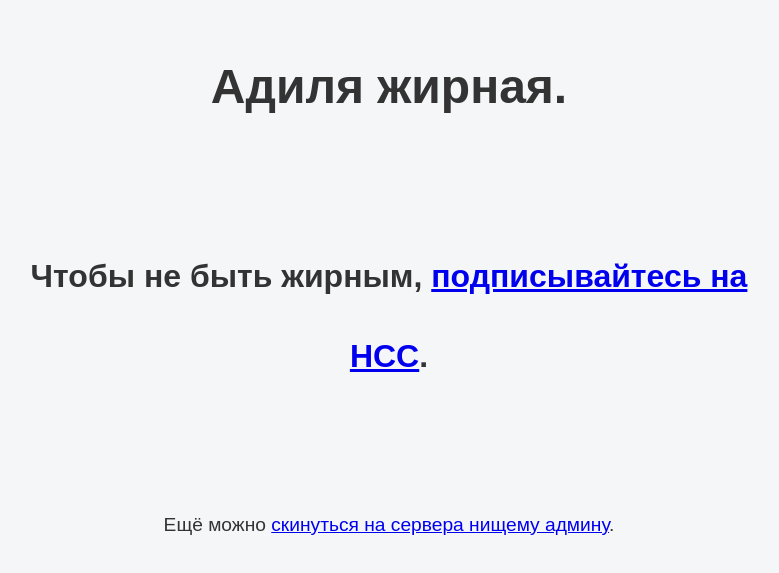
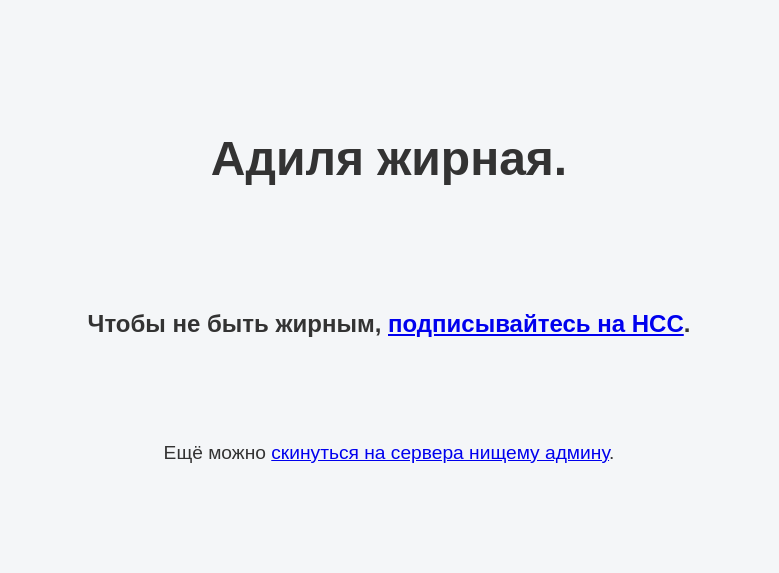
Before and after one commit to denchik772006-web/the-sunr1se, a plain HTML site: page index.html in a window 1280 px wide. Shown: the part 183-756 px from the top of the page, without its empty margins (251-1030 px from the left). Drawn offline with Linux system fonts and the light colour scheme.

Commit message:
Update index.html

```diff
--- a/index.html
+++ b/index.html
@@ -25,9 +25,9 @@
       }
       h3 {
         font-weight: bold;
-        font-size: 2rem;
-        line-height: 2.5;
-        max-width: 800px;
+        font-size: 1.5rem;
+        line-height: 2;
+        max-width: 700px;
       }
       p {
         font-size: 1.2rem;
```
